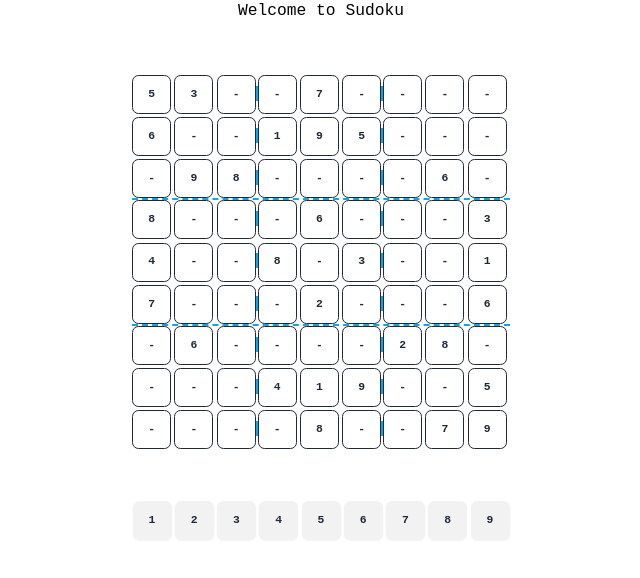
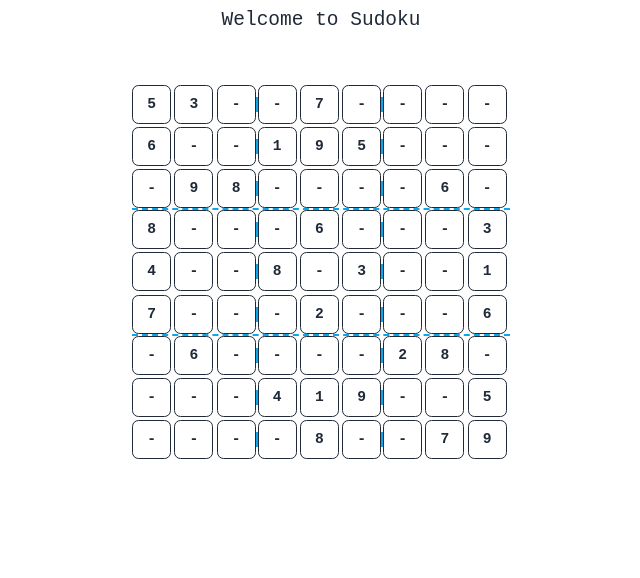
Before and after one commit to mrv1k/propersudoku, a SvelteKit app: page / in a window 1280 px wide. Shown: the top 578 px of the page, without its empty margins (319-959 px from the left). Built offline with nearby package versions, Linux system fonts and the light colour scheme.

Commit message:
wip keybinds to input nums and delete

```diff
--- a/src/routes/+page.svelte
+++ b/src/routes/+page.svelte
@@ -68,7 +68,7 @@
 </script>
 
 <div class="container">
-  <h1 class="text-xl mx-auto text-center mb-16">Welcome to Sudoku</h1>
+  <h1 class="text-2xl mx-auto text-center mb-16 mt-2">Welcome to Sudoku</h1>
 
   <div class="game-wrapper w-fit mx-auto">
     {#each board as rows, rowIndex}
@@ -76,7 +76,7 @@
         {#each rows as cell, colIndex}
           <span class="game-cell-span">
             <button
-              class="game-cell btn btn-square btn-outline"
+              class="game-cell"
               class:selectable={cell === X}
               class:selected={compareCell(rowIndex, colIndex)}
               onclick={() => {
@@ -99,10 +99,11 @@
       </div>
     {/each}
   </div>
-  <div class="game-keyboard mt-16 space-x-1" style="text-align: center;" class:hidden={false}>
+
+  <div class="game-keyboard mt-16 space-x-1 text-center" class:hidden={!isAnyCellActive}>
     {#each keys as key}
       <button
-        class="game-key btn btn-square"
+        class="game-key"
         disabled={invalidKeys.has(key)}
         onclick={() => {
           const isValidRow = checkRow(key);
@@ -122,11 +123,38 @@
   </div>
 </div>
 
+<svelte:window
+  onkeydown={(e) => {
+    console.log(e.key);
+    if (isAnyCellActive) {
+      switch (e.key) {
+        case '1':
+        case '2':
+        case '3':
+        case '4':
+        case '5':
+        case '6':
+        case '7':
+        case '8':
+        case '9':
+          console.log('yay');
+          break;
+        case 'Backspace':
+        default:
+      }
+    }
+  }}
+/>
+
 <style>
   :root {
     --font-mono: monospace;
     font-family: var(--font-mono);
-    color: var(--color-text);
+  }
+
+  .game-cell,
+  .game-key {
+    @apply text-lg btn btn-square btn-outline;
   }
 
   .game-row {
```
